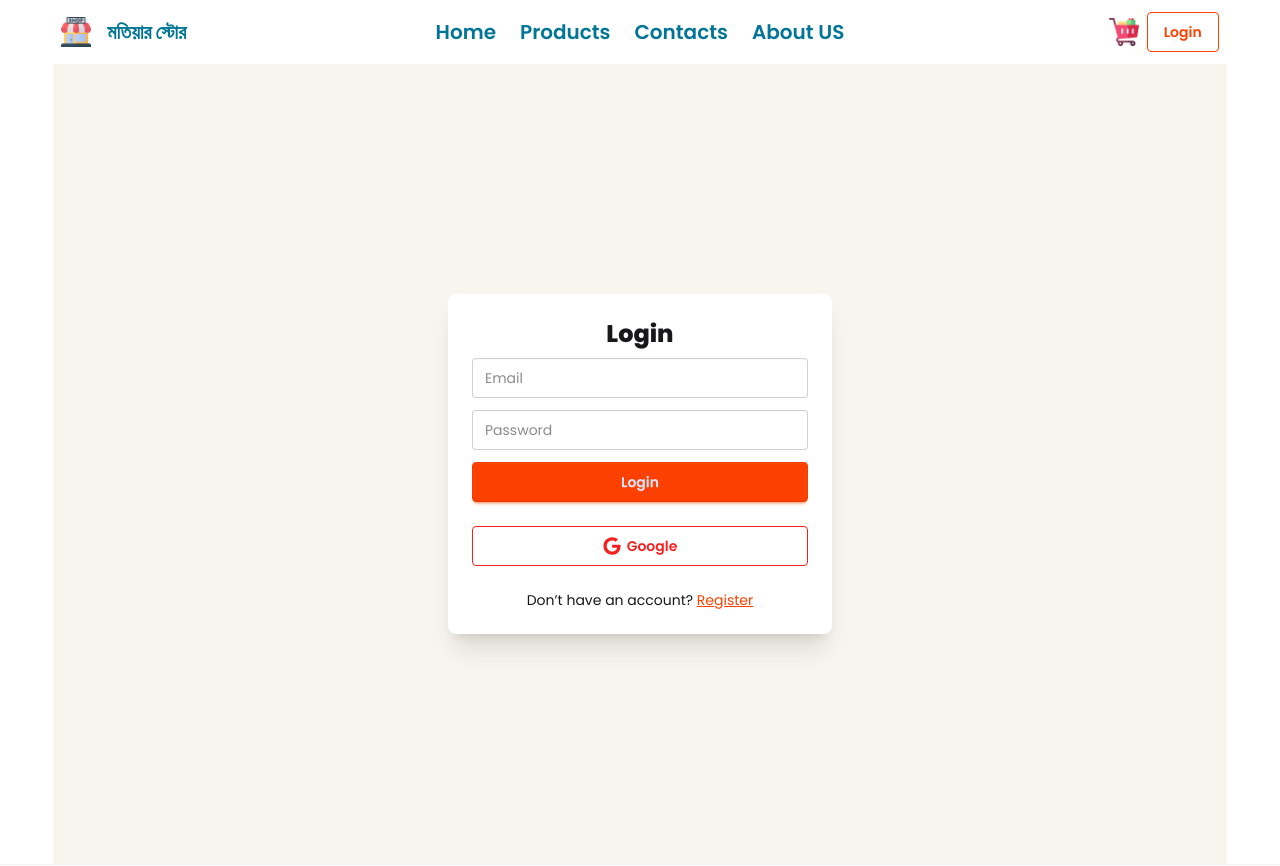
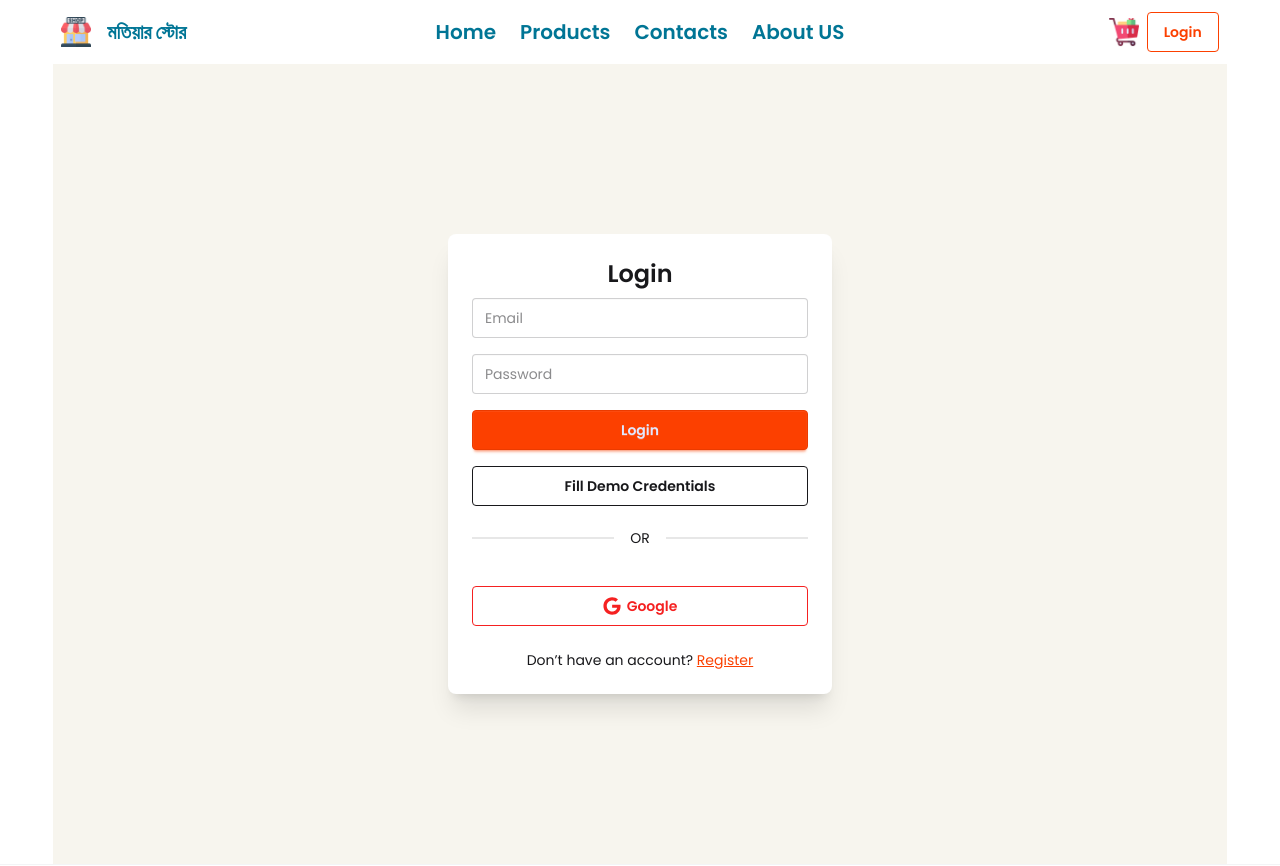
Before and after one commit to mehedihasanshohan/motiar-store-nextjs, a Next.js app: page /login in a window 1280 px wide. Shown: the top 866 px of the page. Built offline with nearby package versions, Linux system fonts and the light colour scheme; no server answers.

Commit message:
update readme.md

```diff
--- a/src/components/auth/LoginForm.jsx
+++ b/src/components/auth/LoginForm.jsx
@@ -1,34 +1,122 @@
+// "use client";
+// import Link from "next/link";
+// import { SocialButtons } from "./SocialButton";
+// import { signIn } from "next-auth/react";
+// import Swal from "sweetalert2";
+// import { useSearchParams } from "next/navigation";
+// import { useRouter } from "next/navigation";
+// import { useRef } from "react";
+
+// const LoginForm = () => {
+//   const params = useSearchParams();
+//   const router = useRouter();
+//   const formRef = useRef();
+//   const callback = params.get("callbackUrl") || "/";
+
+//   const handleSubmit = async (e) => {
+//     e.preventDefault();
+//     const form = e.target;
+//     const email = form.email.value;
+//     const password = form.password.value;
+//     console.log(email, password, callback);
+
+//     const result = await signIn("credentials", {
+//       email,
+//       password,
+//       redirect: false,
+//       callbackUrl: params.get("callbackUrl") || "/",
+//     });
+
+//     if (!result.ok) {
+//       Swal.fire(
+//         "error",
+//         "Email password not Matched . Try Google Login / Register",
+//         "error"
+//       );
+//     } else {
+//       Swal.fire("success", "Welcome to Kidz Hub", "success");
+//       router.push(callback);
+//     }
+//   };
+
+//   return (
+//     <div className="min-h-screen flex items-center justify-center bg-base-200">
+//       <div className="card w-full max-w-sm shadow-xl bg-base-100">
+//         <div className="card-body">
+//           <h2 className="text-2xl font-semibold text-center">Login</h2>
+
+//           <form onSubmit={handleSubmit} className="space-y-4">
+//             <input
+//               type="email"
+//               name="email"
+//               placeholder="Email"
+//               className="input input-bordered w-full"
+//               required
+//             />
+
+//             <input
+//               type="password"
+//               name="password"
+//               placeholder="Password"
+//               className="input input-bordered w-full"
+//               required
+//             />
+
+//             <button type="submit" className="btn btn-primary w-full">
+//               Login
+//             </button>
+//           </form>
+
+//           <SocialButtons />
+
+//           <p className="text-center text-sm mt-4">
+//             Don’t have an account?{" "}
+//             <Link
+//               href={`/register?callbackUrl=${callback}`}
+//               className="link link-primary"
+//             >
+//               Register
+//             </Link>
+//           </p>
+//         </div>
+//       </div>
+//     </div>
+//   );
+// };
+// export default LoginForm;
+
+
+
 "use client";
 import Link from "next/link";
 import { SocialButtons } from "./SocialButton";
 import { signIn } from "next-auth/react";
 import Swal from "sweetalert2";
-import { useSearchParams } from "next/navigation";
-import { useRouter } from "next/navigation";
+import { useSearchParams, useRouter } from "next/navigation";
+import { useState } from "react";
 
 const LoginForm = () => {
   const params = useSearchParams();
   const router = useRouter();
   const callback = params.get("callbackUrl") || "/";
 
+  const [email, setEmail] = useState("");
+  const [password, setPassword] = useState("");
+
   const handleSubmit = async (e) => {
     e.preventDefault();
-    const form = e.target;
-    const email = form.email.value;
-    const password = form.password.value;
-    console.log(email, password, callback);
 
     const result = await signIn("credentials", {
       email,
       password,
       redirect: false,
-      callbackUrl: params.get("callbackUrl") || "/",
+      callbackUrl: callback,
     });
 
     if (!result.ok) {
       Swal.fire(
         "error",
-        "Email password not Matched . Try Google Login / Register",
+        "Email password not Matched. Try Google Login / Register",
         "error"
       );
     } else {
@@ -37,16 +125,23 @@ const LoginForm = () => {
     }
   };
 
+  const handleMockDataFill = () => {
+    setEmail("mh@gmail.com");
+    setPassword("123456");
+  };
+
   return (
     <div className="min-h-screen flex items-center justify-center bg-base-200">
       <div className="card w-full max-w-sm shadow-xl bg-base-100">
         <div className="card-body">
-          <h2 className="text-2xl font-bold text-center">Login</h2>
+          <h2 className="text-2xl font-semibold text-center">Login</h2>
 
-          <form onSubmit={handleSubmit} className="space-y-3">
+          <form onSubmit={handleSubmit} className="space-y-4">
             <input
               type="email"
               name="email"
+              value={email}
+              onChange={(e) => setEmail(e.target.value)}
               placeholder="Email"
               className="input input-bordered w-full"
               required
@@ -55,6 +150,8 @@ const LoginForm = () => {
             <input
               type="password"
               name="password"
+              value={password}
+              onChange={(e) => setPassword(e.target.value)}
               placeholder="Password"
               className="input input-bordered w-full"
               required
@@ -65,6 +162,15 @@ const LoginForm = () => {
             </button>
           </form>
 
+          <button
+            type="button"
+            onClick={handleMockDataFill}
+            className="btn btn-outline btn-ghost mt-2"
+          >
+            Fill Demo Credentials
+          </button>
+
+          <div className="divider">OR</div>
           <SocialButtons />
 
           <p className="text-center text-sm mt-4">
@@ -81,4 +187,5 @@ const LoginForm = () => {
     </div>
   );
 };
+
 export default LoginForm;
--- a/src/components/auth/RegisterForm.jsx
+++ b/src/components/auth/RegisterForm.jsx
@@ -45,9 +45,9 @@ export const RegisterForm = () => {
     <div className="min-h-screen flex items-center justify-center bg-base-200">
       <div className="card w-full max-w-sm shadow-xl bg-base-100">
         <div className="card-body">
-          <h2 className="text-2xl font-bold text-center">Create Account</h2>
+          <h2 className="text-2xl font-semibold text-center">Create Account</h2>
 
-          <form onSubmit={handleSubmit} className="space-y-3">
+          <form onSubmit={handleSubmit} className="space-y-4">
             <input
               type="text"
               name="name"
```
Also changed, not shown: 1 other file (tests, documents, lock files or other folders).
